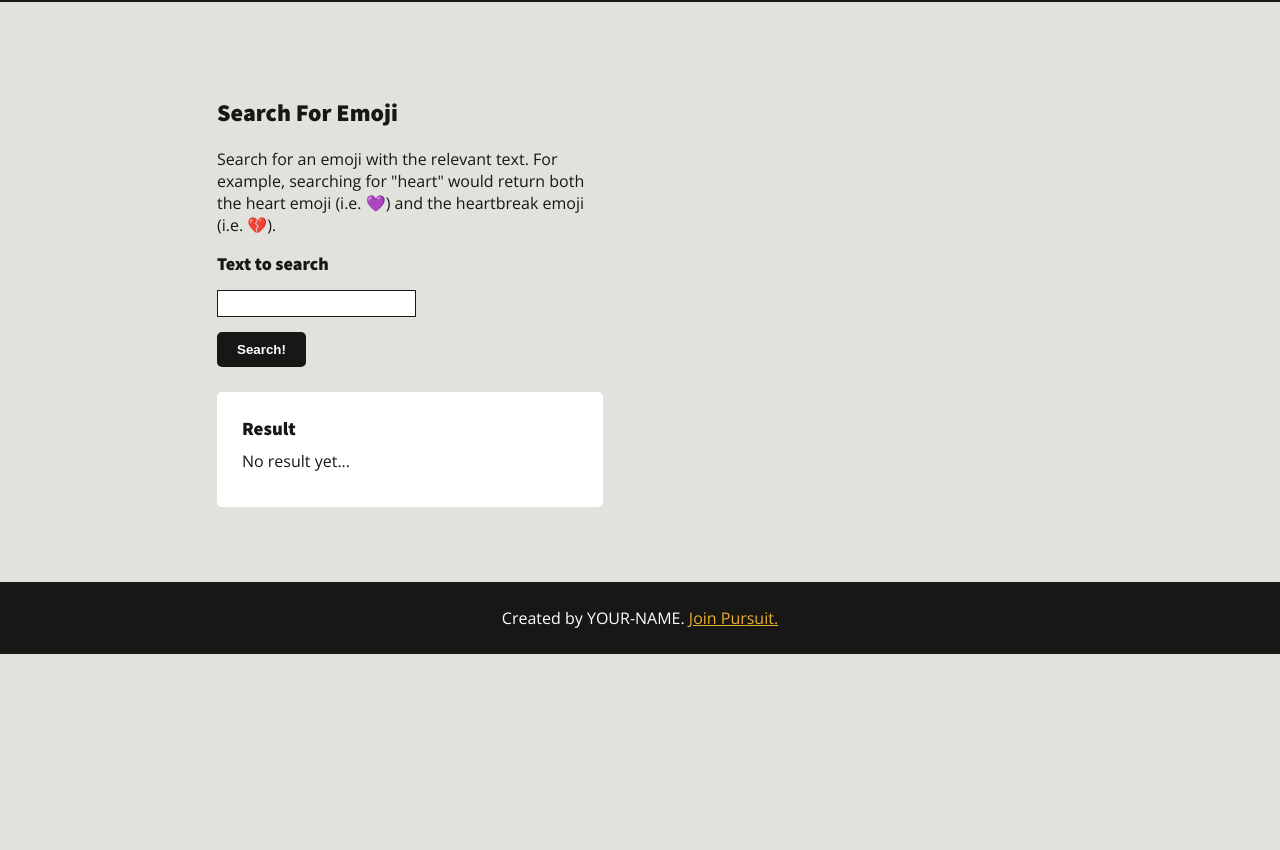
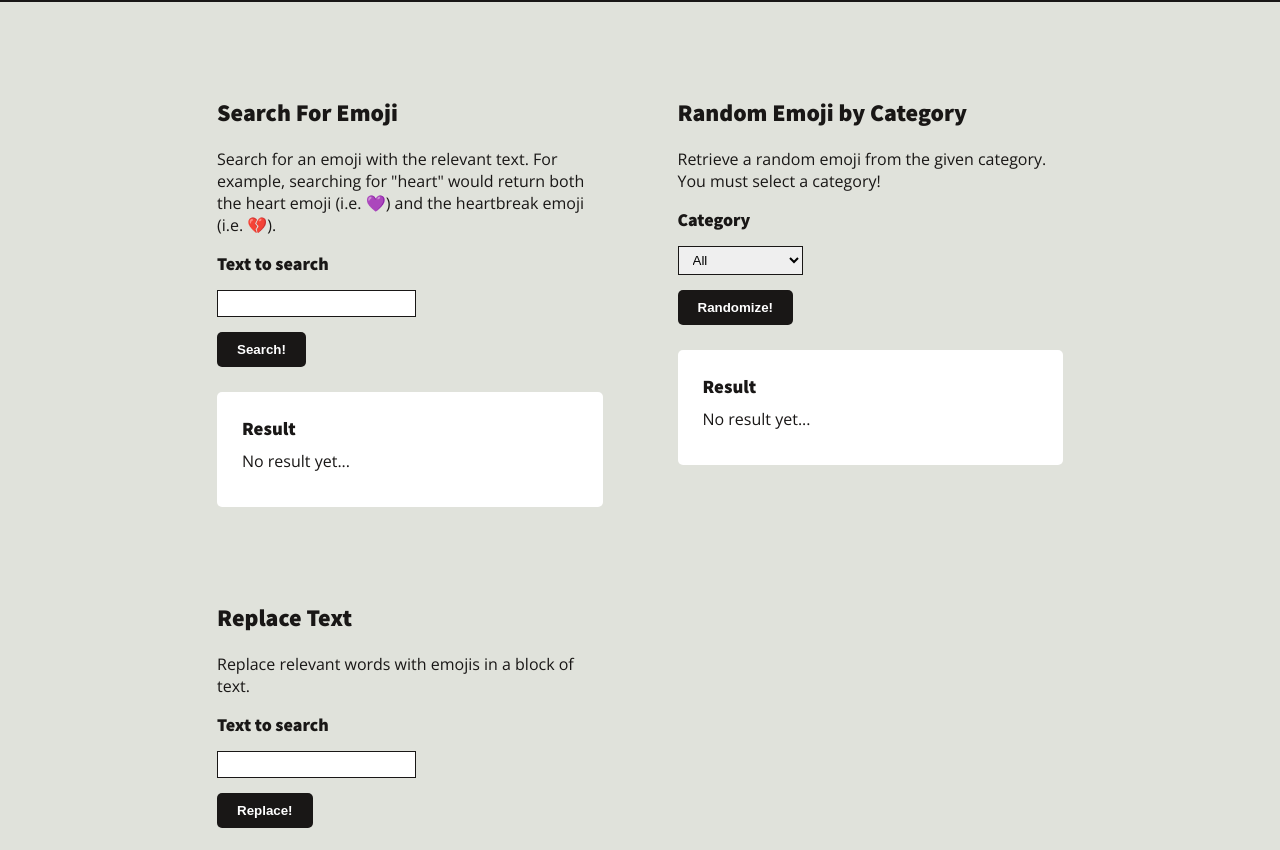
Before and after one commit to abbreviatedman/8-0-emagi-project-ending-point-10-04, a website: page index.html in a window 1280 px wide. Shown: the part 93-943 px from the top of the page. Before the commit the page ends 800 px from the top, so only its background shows below. Drawn offline with nearby package versions, Linux system fonts and the light colour scheme.

Commit message:
Updated HTML File

```diff
--- a/index.html
+++ b/index.html
@@ -1,5 +1,6 @@
 <!DOCTYPE html>
 <html lang="en">
+
 <head>
   <meta charset="UTF-8" />
   <meta http-equiv="X-UA-Compatible" content="IE=edge" />
@@ -10,6 +11,7 @@
   <script src="./scripts/get-random.js"></script>
   <script defer src="./scripts/main.js"></script>
 </head>
+
 <body>
   <header>
     <h1>Emagi Project 🚀</h1>
@@ -17,7 +19,8 @@
   <main>
     <article id="search">
       <h2>Search For Emoji</h2>
-        <p>Search for an emoji with the relevant text. For example, searching for "heart" would return both the heart emoji (i.e. 💜) and the heartbreak emoji (i.e. 💔).</p>
+      <p>Search for an emoji with the relevant text. For example, searching for "heart" would return both the heart
+        emoji (i.e. 💜) and the heartbreak emoji (i.e. 💔).</p>
       <form>
         <label for="search-text">Text to search</label>
         <input type="text" id="search-text" name="search" />
@@ -28,6 +31,45 @@
         <p>No result yet...</p>
       </aside>
     </article>
+
+    <article id="random">
+      <h2>Random Emoji by Category</h2>
+      <p>Retrieve a random emoji from the given category. You must select a category!</p>
+      <form>
+        <label for="randomDropdown">Category</label>
+        <select id="randomDropdown" name="randomDropdown">
+          <option value="all">All </option>
+          <option value="faces">Faces</option>
+          <option value="animals">Animals</option>
+          <option value="vehicles">Vehicles</option>
+          <option value="food">Food</option>
+          <option value="drinks">Drinks</option>
+          <option value="holidays">Holidays</option>
+          <option value="weather">Weather</option>
+          <option value="entertainment">Entertainment</option>
+        </select>
+        <button type="submit">Randomize!</button>
+        <aside class="result">
+          <h3>Result</h3>
+          <p>No result yet...</p>
+        </aside>
+      </form>
+    </article>
+
+    <article id="replace">
+      <h2>Replace Text</h2>
+      <p>Replace relevant words with emojis in a block of text.</p>
+      <form>
+        <label for="replace">Text to search</label>
+        <input type="text" id="replace-text" name="replace" />
+        <button type="submit">Replace!</button>
+      </form>
+      <aside class="result">
+        <h3>Result</h3>
+        <p>No result yet...</p>
+      </aside>
+    </article>
+
   </main>
   <footer>
     <p>
@@ -36,4 +78,5 @@
     </p>
   </footer>
 </body>
+
 </html>
```
Lines whose indentation alone changed are shown as unchanged.
